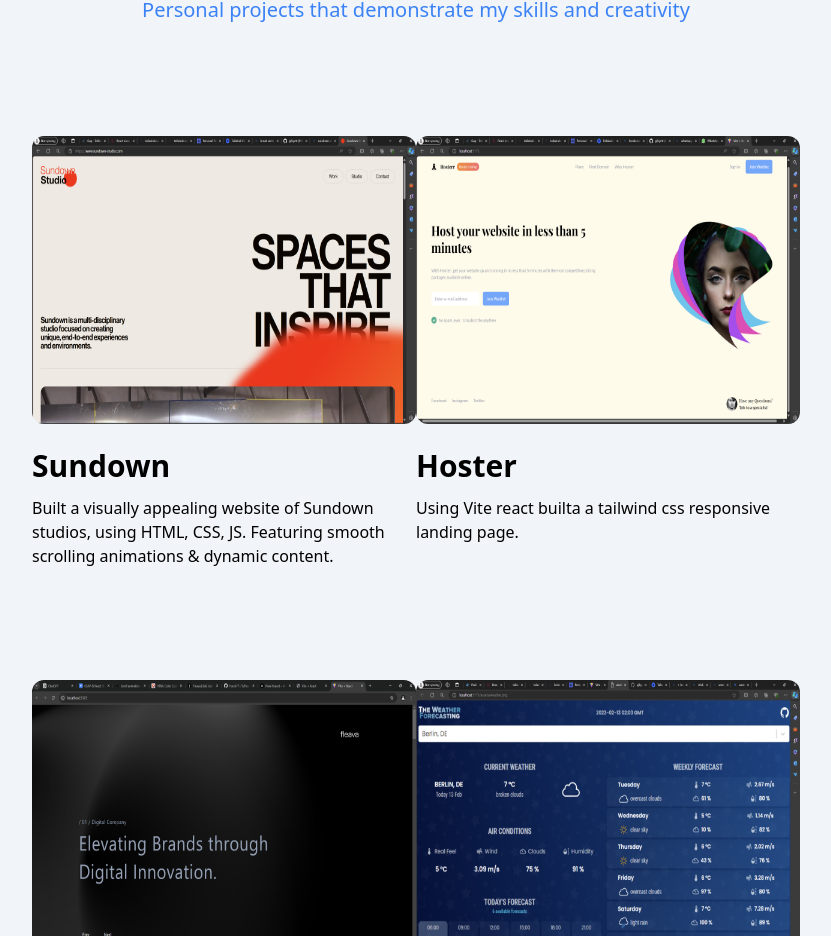
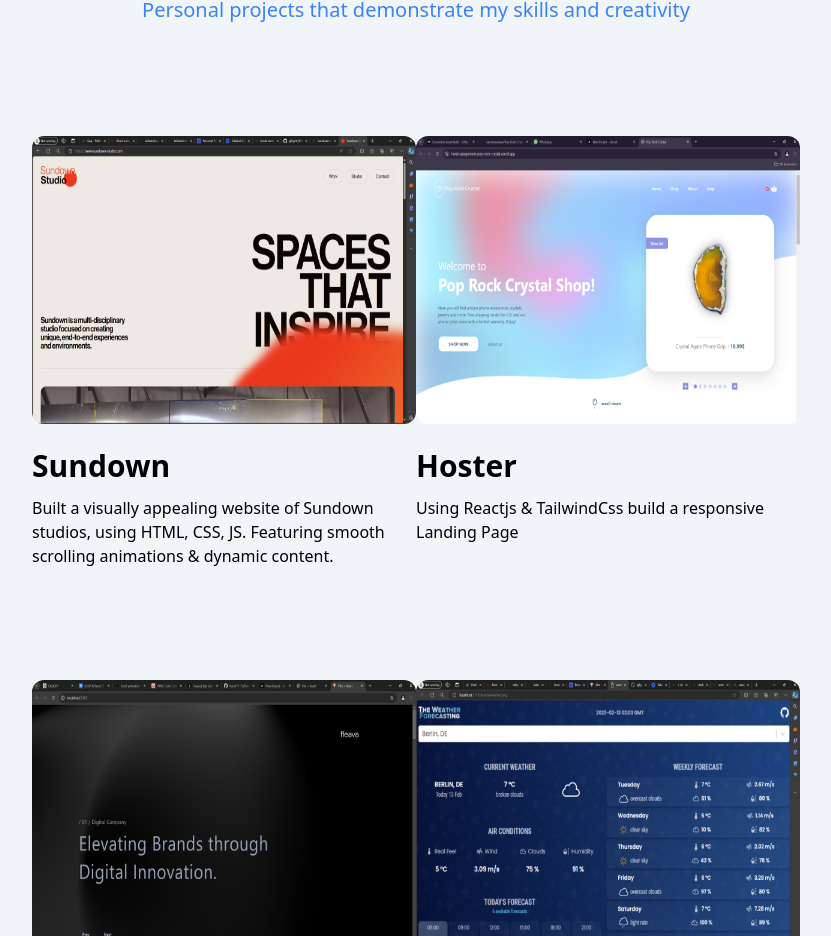
Before and after one commit to Harsh77-77/Eazybytes, a React (Vite) app: page / in a window 1280 px wide. Shown: the part 1999-2935 px from the top of the page, without its empty margins (224-1055 px from the left). Built offline with nearby package versions, Linux system fonts and the light colour scheme.

Commit message:
updated project

```diff
--- a/src/Components/Body.jsx
+++ b/src/Components/Body.jsx
@@ -196,17 +196,16 @@ const Body = () => {
             </div>
 
             <div className="  pt-16 lg:pt-28     ">
-              <a href="https://harsh77-77.github.io/Tailwindcss-Responsive-main" target="_blank">
+              <a href="https://harsh-assignment-pop-rock-crystal.vercel.app/" target="_blank">
                 <img
-                  src="/assets/hosterr.png"
+                  src="/assets/pop rock.png"
                   alt="img"
                   className="scale-90 lg:scale-100 lg:h-72 w-auto rounded-xl      transition-transform hover:scale-95 lg:hover:scale-110 duration-300 transform  hover:shadow-2xl              "
                 ></img>
               </a>
               <h1 className="pt-6 px-5 lg:px-0 text-3xl font-semibold ">Hoster</h1>
               <p className="pt-3 px-5 lg:px-0">
-                Using Vite react builta a tailwind css responsive landing
-                page.
+                Using Reactjs & TailwindCss build a responsive Landing Page
               </p>
             </div>
 
```
Also changed, not shown: public/assets/pop rock.png (added).
